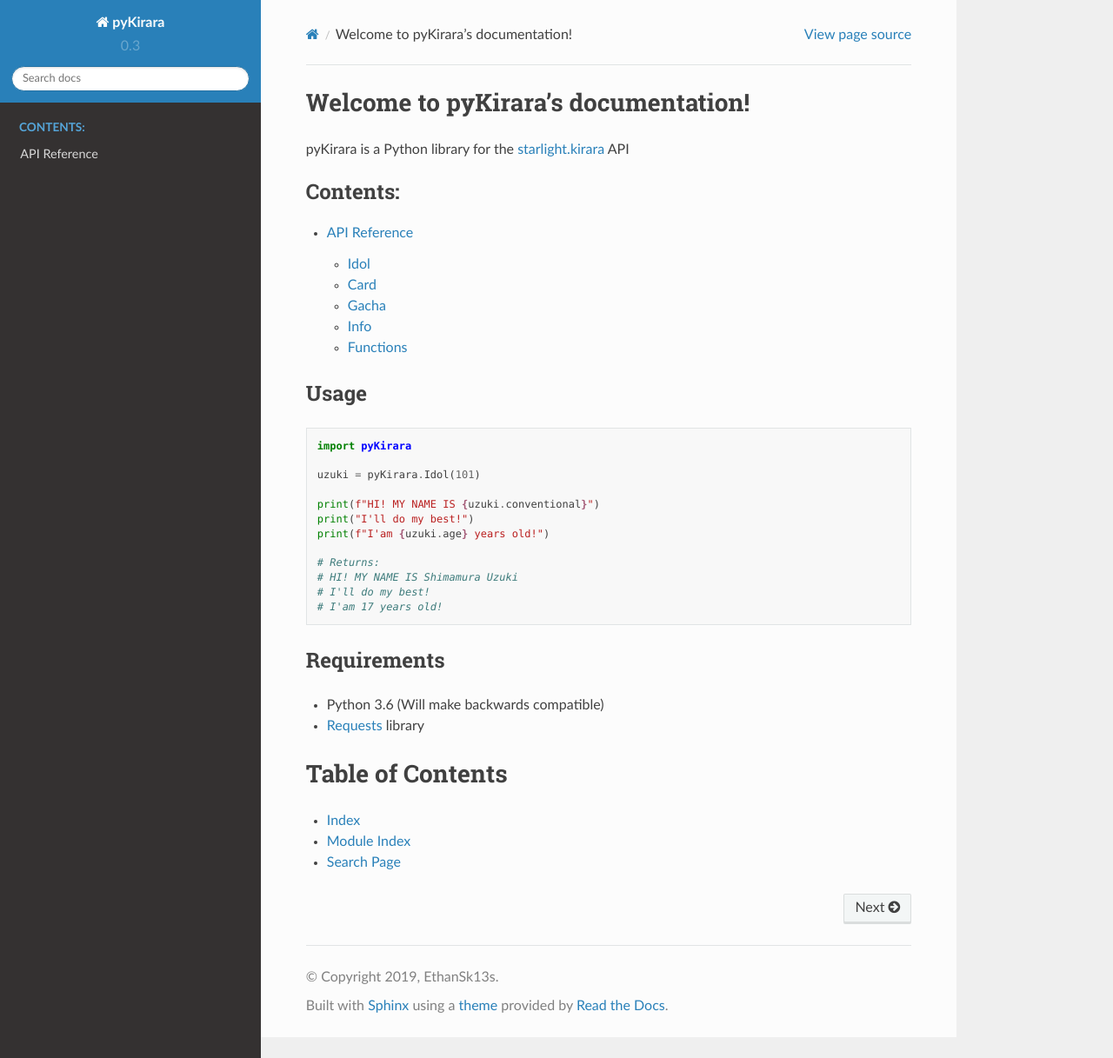
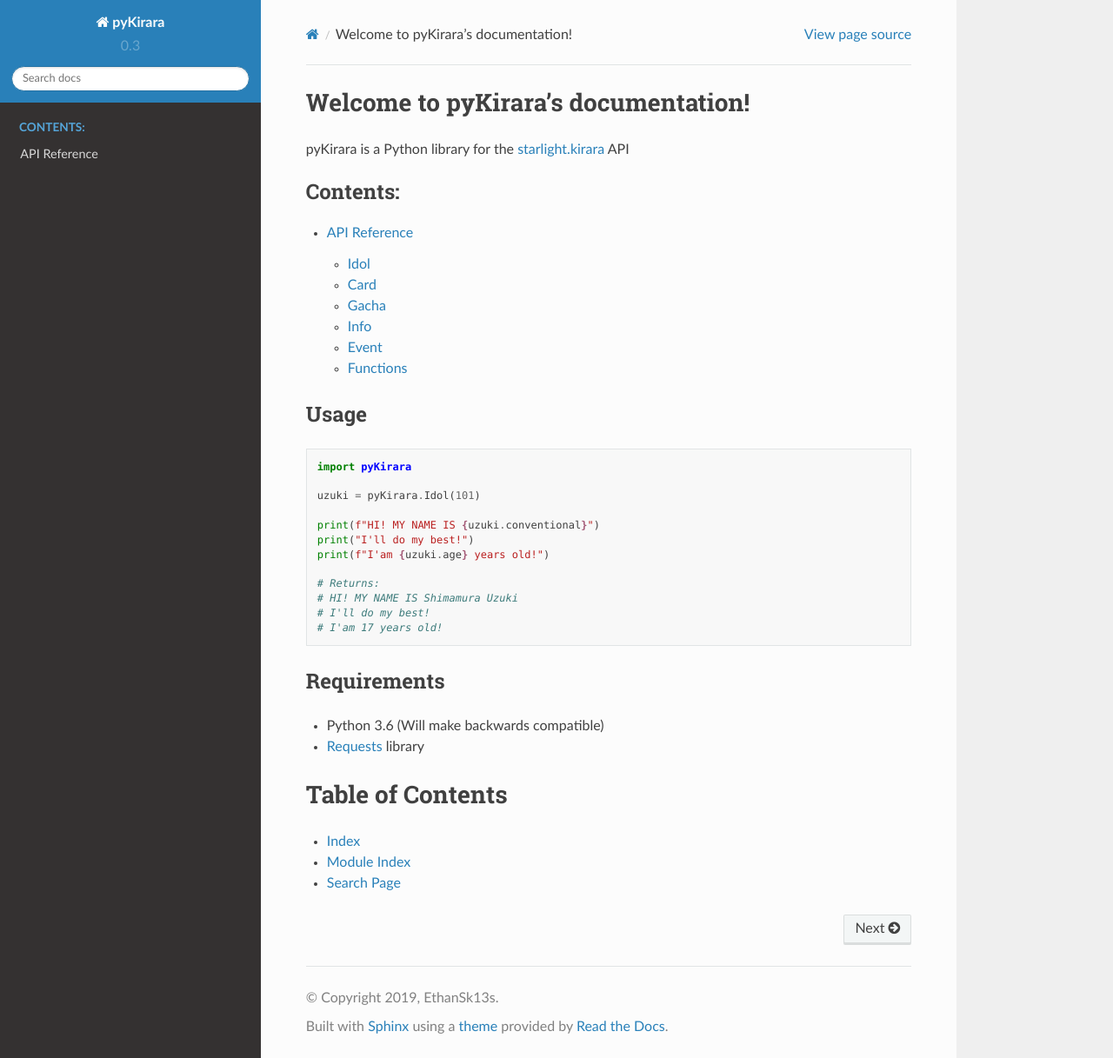
Before and after one commit to EthanSk13s/pyKirara, a Sphinx documentation site: the page built from docs/index.rst, in a window 1280 px wide and 1217 px high. Shown: the whole window at 87% size. Built offline with Sphinx 7.4.7 and the Read the Docs theme 2.0.0, drawn with Linux system fonts in a browser that asks for light colours.

Commit message:
updated docs

```diff
--- a/docs/api.rst
+++ b/docs/api.rst
@@ -23,6 +23,12 @@
 .. autoclass:: Info
     :members:
 
+Event
+-----------
+.. autoclass:: Event
+    :members:
+
 Functions
 -----------
 .. autofunction:: get_id
+.. autofunction:: event_list
```
